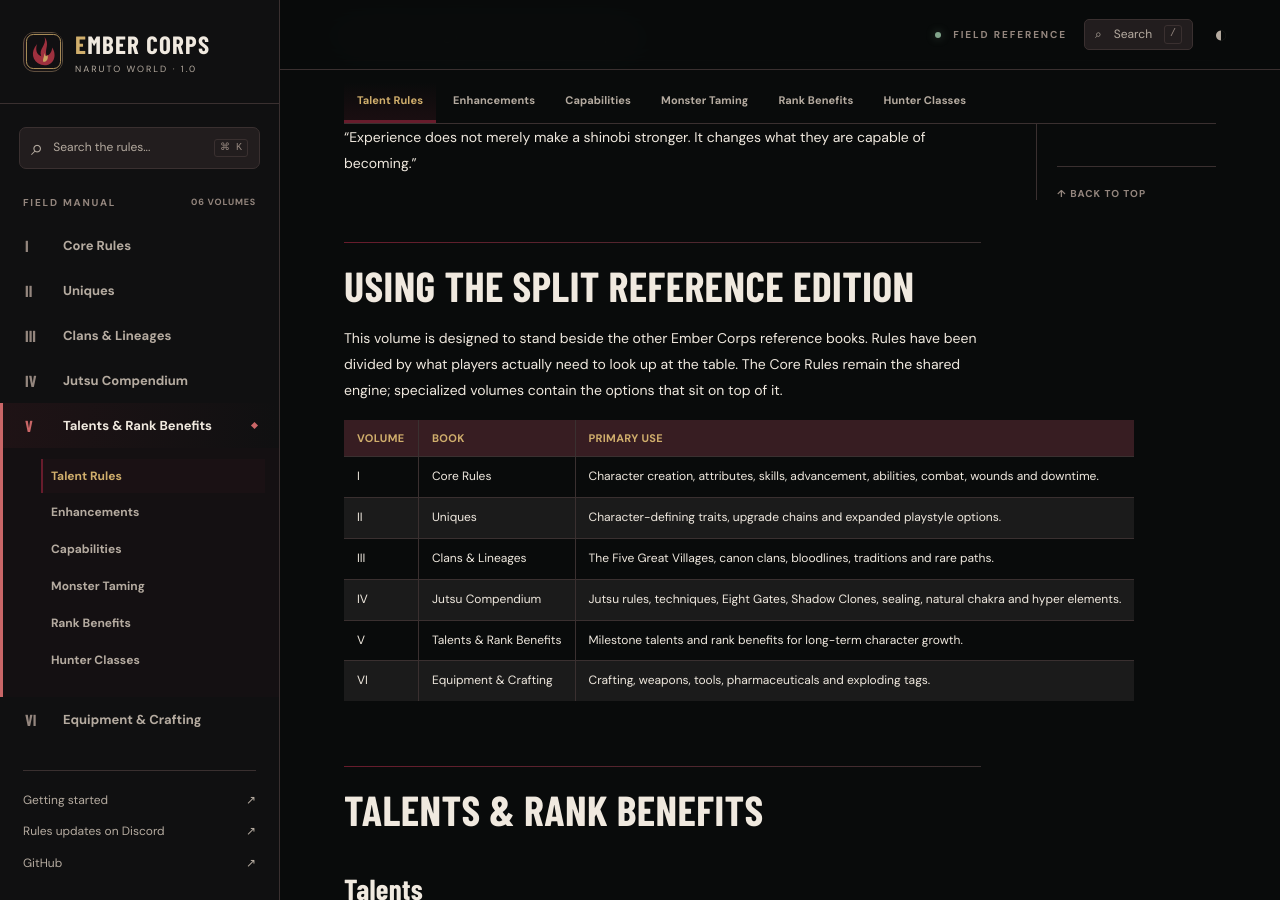
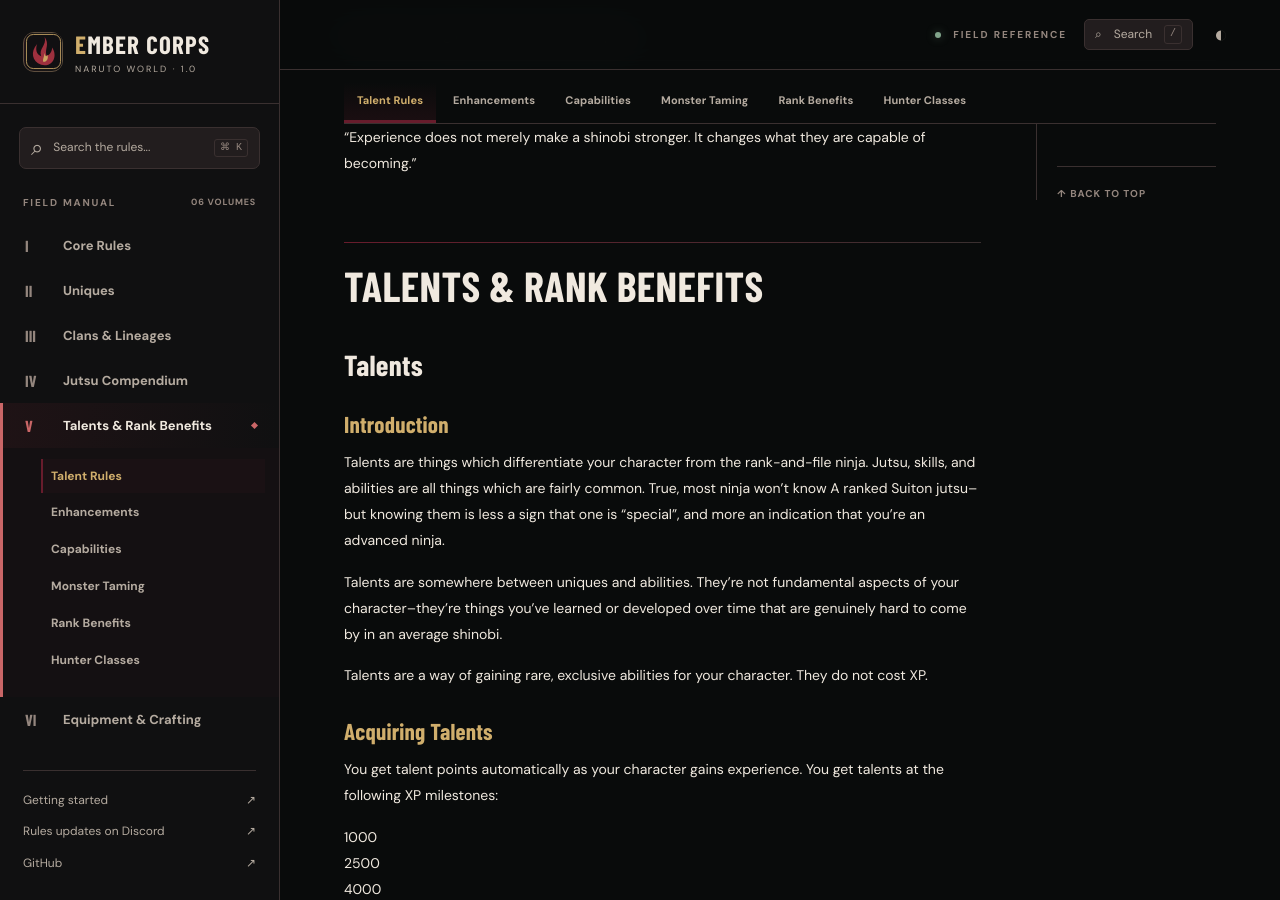
Before and after one commit to EvilbAz/NarutoWorld---The-Ember-Corps, a Jekyll site: the page built from rules/talents.md, in a window 1280 px wide and 900 px high, scrolled down 472 px. Built offline with Jekyll 4.4.1, drawn with Linux system fonts in a browser that asks for light colours; some web fonts are replaced.

Commit message:
Correct character creation and make website the rulebook

```diff
--- a/rules/talents.md
+++ b/rules/talents.md
@@ -11,20 +11,6 @@ source: "https://docs.google.com/document/d/1EUCado_o-t1zSvkNlRH-QiVUENK8lYeHbKv
 Milestone talents and rank benefits for long-term character growth.
 
 “Experience does not merely make a shinobi stronger. It changes what they are capable of becoming.”
-
-# Using the Split Reference Edition
-{:#using-the-split-reference-edition}
-
-This volume is designed to stand beside the other Ember Corps reference books. Rules have been divided by what players actually need to look up at the table. The Core Rules remain the shared engine; specialized volumes contain the options that sit on top of it.
-
-| Volume | Book | Primary Use |
-| --- | --- | --- |
-| I | Core Rules | Character creation, attributes, skills, advancement, abilities, combat, wounds and downtime. |
-| II | Uniques | Character-defining traits, upgrade chains and expanded playstyle options. |
-| III | Clans & Lineages | The Five Great Villages, canon clans, bloodlines, traditions and rare paths. |
-| IV | Jutsu Compendium | Jutsu rules, techniques, Eight Gates, Shadow Clones, sealing, natural chakra and hyper elements. |
-| V | Talents & Rank Benefits | Milestone talents and rank benefits for long-term character growth. |
-| VI | Equipment & Crafting | Crafting, weapons, tools, pharmaceuticals and exploding tags. |
 
 # Talents & Rank Benefits
 {:#talents-rank-benefits}
```
